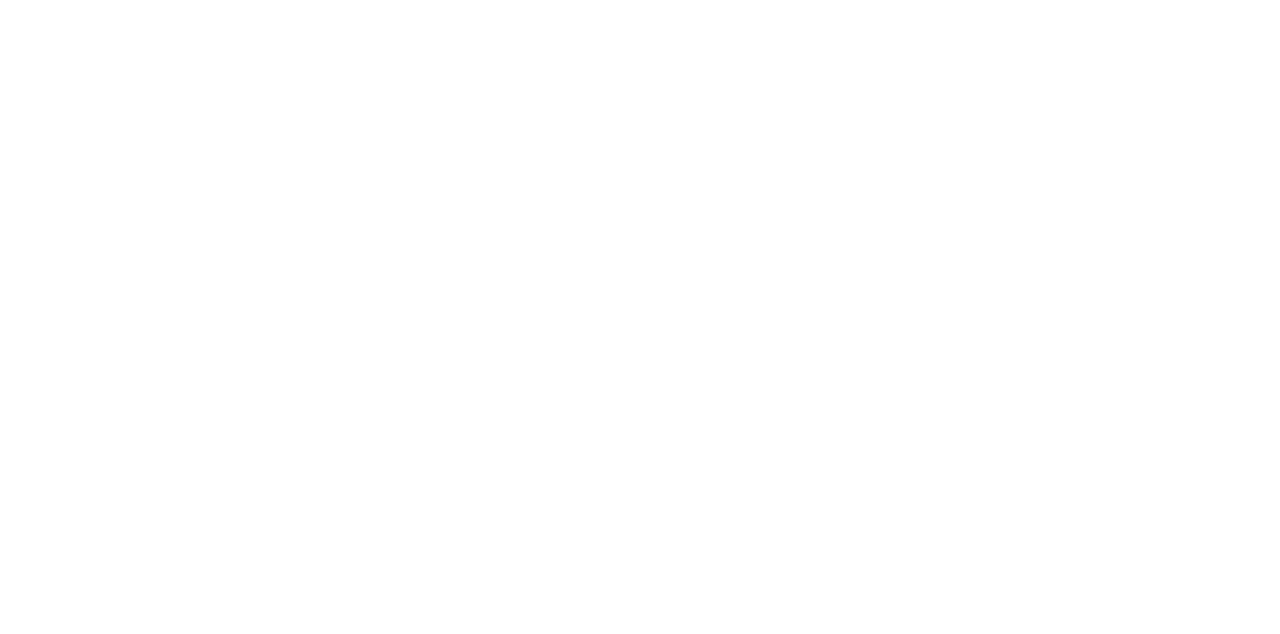
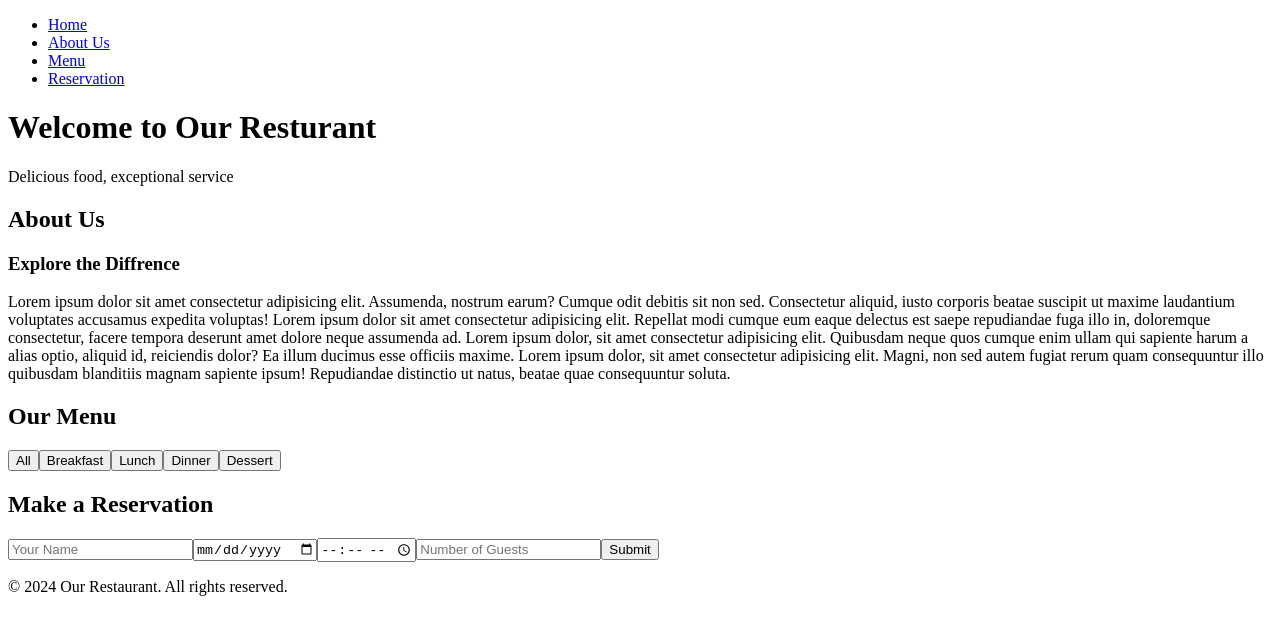
Before and after one commit to Brianosumba/Projects, a React (Vite) app in the folder ResturantHomePage/resturant-homepage/: page / in a window 1280 px wide. Shown: the top 634 px of the page. Built offline with nearby package versions, Linux system fonts and the light colour scheme.

Commit message:
resturant first draft

```diff
--- a/ResturantHomePage/resturant-homepage/package.json
+++ b/ResturantHomePage/resturant-homepage/package.json
@@ -10,6 +10,7 @@
     "preview": "vite preview"
   },
   "dependencies": {
+    "axios": "^1.7.8",
     "react": "^18.3.1",
     "react-dom": "^18.3.1"
   },
--- /dev/null
+++ b/ResturantHomePage/resturant-homepage/public/menu.json
@@ -0,0 +1,114 @@
+[
+  {
+    "id": 1,
+    "category": "breakfast",
+    "image": "breakfast1.jpg",
+    "name": "Pancakes",
+    "description": "Fluffy pancakes with syrup"
+  },
+  {
+    "id": 1,
+    "category": "breakfast",
+    "image": "breakfast1.jpg",
+    "name": "Pancakes",
+    "description": "Fluffy pancakes with syrup"
+  },
+  {
+    "id": 1,
+    "category": "breakfast",
+    "image": "breakfast1.jpg",
+    "name": "Pancakes",
+    "description": "Fluffy pancakes with syrup"
+  },
+  {
+    "id": 1,
+    "category": "breakfast",
+    "image": "breakfast1.jpg",
+    "name": "Pancakes",
+    "description": "Fluffy pancakes with syrup"
+  },
+  {
+    "id": 1,
+    "category": "lunch",
+    "image": "breakfast1.jpg",
+    "name": "Pancakes",
+    "description": "Fluffy pancakes with syrup"
+  },
+  {
+    "id": 1,
+    "category": "lunch",
+    "image": "breakfast1.jpg",
+    "name": "Pancakes",
+    "description": "Fluffy pancakes with syrup"
+  },
+  {
+    "id": 1,
+    "category": "lunch",
+    "image": "breakfast1.jpg",
+    "name": "Pancakes",
+    "description": "Fluffy pancakes with syrup"
+  },
+  {
+    "id": 1,
+    "category": "lunch",
+    "image": "breakfast1.jpg",
+    "name": "Pancakes",
+    "description": "Fluffy pancakes with syrup"
+  },
+  {
+    "id": 1,
+    "category": "dinner",
+    "image": "breakfast1.jpg",
+    "name": "Pancakes",
+    "description": "Fluffy pancakes with syrup"
+  },
+  {
+    "id": 1,
+    "category": "dinner",
+    "image": "breakfast1.jpg",
+    "name": "Pancakes",
+    "description": "Fluffy pancakes with syrup"
+  },
+  {
+    "id": 1,
+    "category": "dinner",
+    "image": "breakfast1.jpg",
+    "name": "Pancakes",
+    "description": "Fluffy pancakes with syrup"
+  },
+  {
+    "id": 1,
+    "category": "dinner",
+    "image": "breakfast1.jpg",
+    "name": "Pancakes",
+    "description": "Fluffy pancakes with syrup"
+  },
+  {
+    "id": 1,
+    "category": "dessert",
+    "image": "breakfast1.jpg",
+    "name": "Pancakes",
+    "description": "Fluffy pancakes with syrup"
+  },
+  {
+    "id": 1,
+    "category": "dessert",
+    "image": "breakfast1.jpg",
+    "name": "Pancakes",
+    "description": "Fluffy pancakes with syrup"
+  },
+  {
+    "id": 1,
+    "category": "dessert",
+    "image": "breakfast1.jpg",
+    "name": "Pancakes",
+    "description": "Fluffy pancakes with syrup"
+  },
+  {
+    "id": 1,
+    "category": "dessert",
+    "image": "breakfast1.jpg",
+    "name": "Pancakes",
+    "description": "Fluffy pancakes with syrup"
+  }
+]
--- a/ResturantHomePage/resturant-homepage/src/App.jsx
+++ b/ResturantHomePage/resturant-homepage/src/App.jsx
@@ -1,7 +1,22 @@
 import React from "react";
+import Navbar from "./Components/Navbar";
+import Hero from "./Components/Hero";
+import AboutUs from "./Components/AboutUs";
+import Menu from "./Components/Menu";
+import ReservationForm from "./Components/ReservationForm";
+import Footer from "./Components/Footer";
 
 const App = () => {
-  return <div></div>;
+  return (
+    <div>
+      <Navbar />
+      <Hero />
+      <AboutUs />
+      <Menu />
+      <ReservationForm />
+      <Footer />
+    </div>
+  );
 };
 
 export default App;
--- a/ResturantHomePage/resturant-homepage/src/Components/AboutUs.jsx
+++ b/ResturantHomePage/resturant-homepage/src/Components/AboutUs.jsx
@@ -0,0 +1,27 @@
+import React from "react";
+
+const AboutUs = () => {
+  return (
+    <div id="about" className="about-us">
+      <h2>About Us</h2>
+      <h3>Explore the Diffrence</h3>
+      <p>
+        Lorem ipsum dolor sit amet consectetur adipisicing elit. Assumenda,
+        nostrum earum? Cumque odit debitis sit non sed. Consectetur aliquid,
+        iusto corporis beatae suscipit ut maxime laudantium voluptates accusamus
+        expedita voluptas! Lorem ipsum dolor sit amet consectetur adipisicing
+        elit. Repellat modi cumque eum eaque delectus est saepe repudiandae fuga
+        illo in, doloremque consectetur, facere tempora deserunt amet dolore
+        neque assumenda ad. Lorem ipsum dolor, sit amet consectetur adipisicing
+        elit. Quibusdam neque quos cumque enim ullam qui sapiente harum a alias
+        optio, aliquid id, reiciendis dolor? Ea illum ducimus esse officiis
+        maxime. Lorem ipsum dolor, sit amet consectetur adipisicing elit. Magni,
+        non sed autem fugiat rerum quam consequuntur illo quibusdam blanditiis
+        magnam sapiente ipsum! Repudiandae distinctio ut natus, beatae quae
+        consequuntur soluta.
+      </p>
+    </div>
+  );
+};
+
+export default AboutUs;
--- a/ResturantHomePage/resturant-homepage/src/Components/Footer.jsx
+++ b/ResturantHomePage/resturant-homepage/src/Components/Footer.jsx
@@ -0,0 +1,11 @@
+import React from "react";
+
+const Footer = () => {
+  return (
+    <footer>
+      <p>© 2024 Our Restaurant. All rights reserved.</p>
+    </footer>
+  );
+};
+
+export default Footer;
--- a/ResturantHomePage/resturant-homepage/src/Components/Hero.jsx
+++ b/ResturantHomePage/resturant-homepage/src/Components/Hero.jsx
@@ -0,0 +1,12 @@
+import React from "react";
+
+const Hero = () => {
+  return (
+    <div id="hero" className="hero">
+      <h1>Welcome to Our Resturant</h1>
+      <p>Delicious food, exceptional service</p>
+    </div>
+  );
+};
+
+export default Hero;
--- a/ResturantHomePage/resturant-homepage/src/Components/Menu.jsx
+++ b/ResturantHomePage/resturant-homepage/src/Components/Menu.jsx
@@ -0,0 +1,58 @@
+import React, { useEffect, useState } from "react";
+import axios from "axios";
+
+const Menu = () => {
+  const [menuItems, setMenuItems] = useState([]);
+  const [filteredItems, setFilteredItems] = useState([]);
+  const [activeCategory, setActivecategory] = useState([]);
+
+  useEffect(() => {
+    const fetchMenuItems = async () => {
+      try {
+        const response = await axios.get("../menu.json");
+        setMenuItems(response.data);
+      } catch (error) {
+        console.error("Error fetching the menu items:", error);
+      }
+    };
+    fetchMenuItems();
+  }, []);
+
+  useEffect(() => {
+    if (activeCategory === "all") {
+      setFilteredItems(menuItems);
+    } else {
+      setFilteredItems(
+        menuItems.filter((item) => item.category === activeCategory)
+      );
+    }
+  }, [activeCategory, menuItems]);
+
+  return (
+    <div id="menu" className="menu">
+      <h2>Our Menu</h2>
+      <div className="menu-tabs">
+        {["all", "breakfast", "lunch", "dinner", "dessert"].map((category) => (
+          <button
+            key={category}
+            onClick={() => setActivecategory(category)}
+            className={activeCategory === category ? "active" : ""}
+          >
+            {category.charAt(0).toUpperCase() + category.slice(1)}
+          </button>
+        ))}
+      </div>
+      <div className="menu-items">
+        {filteredItems.map((item) => (
+          <div key={item.id} className="menu-item">
+            <img src={item.image} alt={item.name} />
+            <h3>{item.name}</h3>
+            <p>{item.description}</p>
+          </div>
+        ))}
+      </div>
+    </div>
+  );
+};
+
+export default Menu;
--- a/ResturantHomePage/resturant-homepage/src/Components/Navbar.jsx
+++ b/ResturantHomePage/resturant-homepage/src/Components/Navbar.jsx
@@ -0,0 +1,26 @@
+import React from "react";
+
+const Navbar = () => {
+  return (
+    <div>
+      <nav>
+        <ul>
+          <li>
+            <a href="#hero">Home</a>
+          </li>
+          <li>
+            <a href="#about">About Us</a>
+          </li>
+          <li>
+            <a href="#menu">Menu</a>
+          </li>
+          <li>
+            <a href="#reservation">Reservation</a>
+          </li>
+        </ul>
+      </nav>
+    </div>
+  );
+};
+
+export default Navbar;
--- a/ResturantHomePage/resturant-homepage/src/Components/ReservationForm.jsx
+++ b/ResturantHomePage/resturant-homepage/src/Components/ReservationForm.jsx
@@ -0,0 +1,56 @@
+import React, { useState } from "react";
+
+const ReservationForm = () => {
+  const [formData, setFormData] = useState({
+    name: "",
+    email: "",
+    date: "",
+    time: "",
+    guests: "",
+  });
+
+  const handleChange = (e) => {
+    setFormData({ ...formData, [e.target.name]: e.target.value });
+  };
+
+  const handleSubmit = (e) => {
+    e.preventDefault();
+    console.log("Reservation Details:", formData);
+  };
+  return (
+    <div id="reservation" className="reservation-form">
+      <h2>Make a Reservation</h2>
+      <form onSubmit={handleSubmit}>
+        <input
+          type="text"
+          name="name"
+          placeholder="Your Name"
+          value={formData.name}
+          onChange={handleChange}
+        />
+        <input
+          type="date"
+          name="date"
+          value={formData.date}
+          onChange={handleChange}
+        />
+        <input
+          type="time"
+          name="time"
+          value={formData.time}
+          onChange={handleChange}
+        />
+        <input
+          type="number"
+          name="guests"
+          placeholder="Number of Guests"
+          value={formData.guests}
+          onChange={handleChange}
+        />
+        <button type="submit">Submit</button>
+      </form>
+    </div>
+  );
+};
+
+export default ReservationForm;
```
Also changed, not shown: 1 other file (tests, documents, lock files or other folders).
